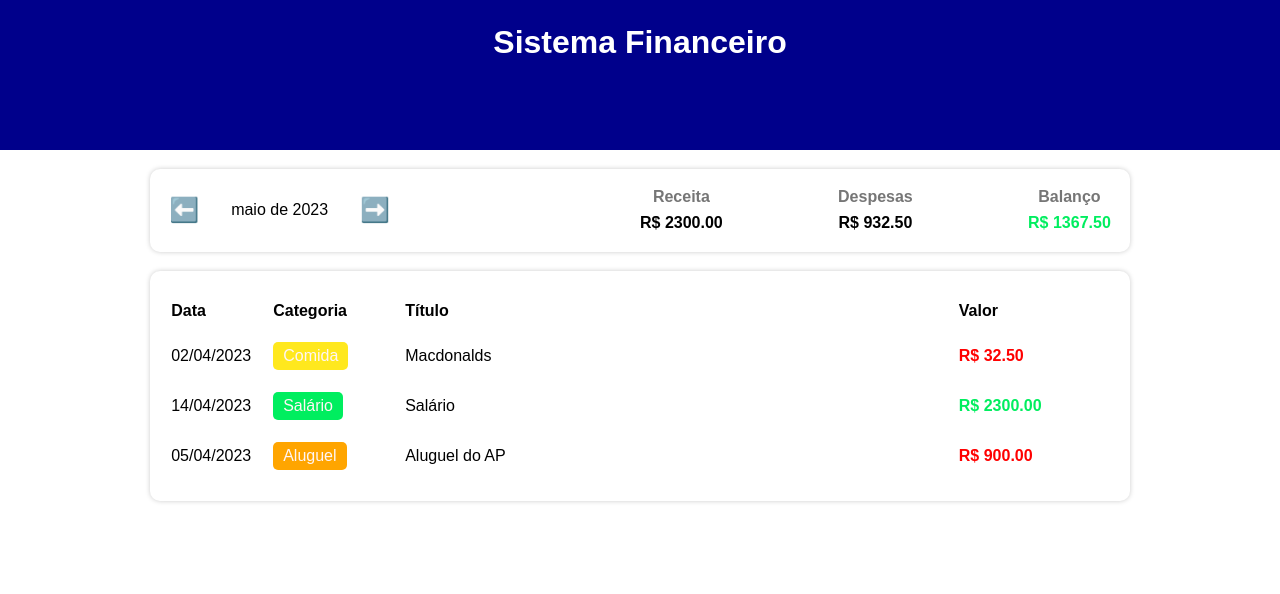
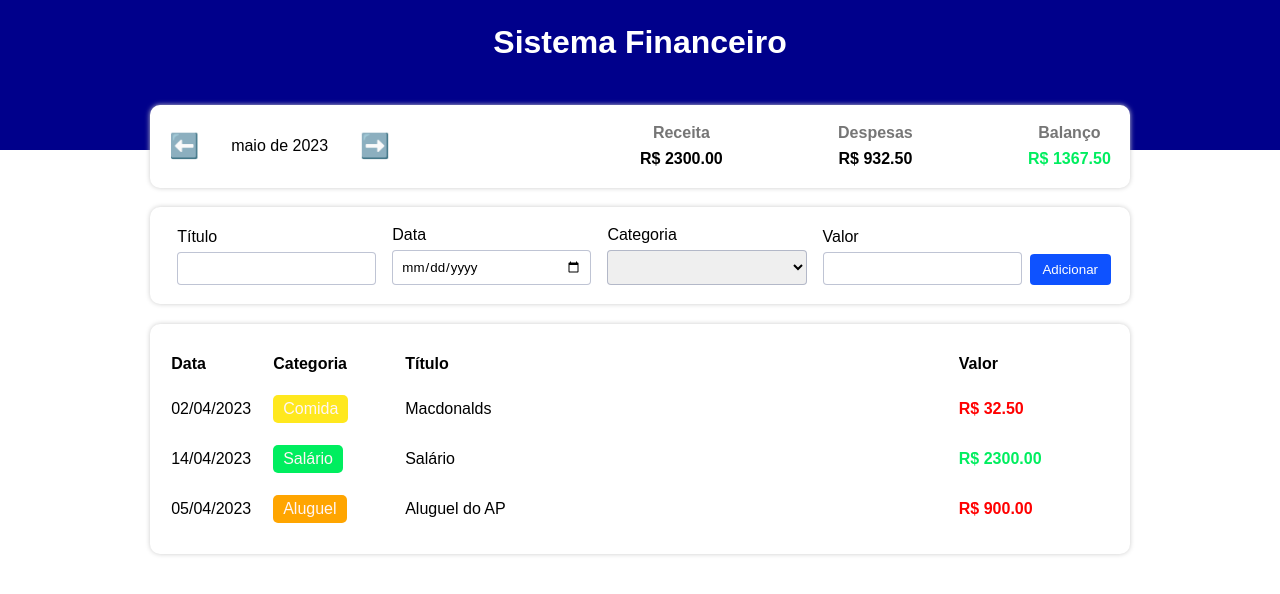
Before and after one commit to gabriel-teotonio/Finance-system-app, a React (Vite) app: page / in a window 1280 px wide. Shown: the top 594 px of the page. Built offline with nearby package versions, Linux system fonts and the light colour scheme.

Commit message:
feat: add the InputArea component

```diff
--- a/src/App.tsx
+++ b/src/App.tsx
@@ -7,6 +7,7 @@ import { getCurrentMonth, filterListByMonth } from './utils/dateFilter';
 import { Item } from './types/Item';
 import { InfoArea } from './components/InfoArea';
 import { categories } from './data/categories';
+import { InputArea } from './components/InputArea';
 
 function App() {
   const [list, setList] = useState(Items)
@@ -52,6 +53,7 @@ function App() {
         currentMonth={currentMonth}
         onMonthChange={handleMonthChange}
         />
+        <InputArea />
         <TableArea list={filteredList} />
       </C.Body>
     </C.Container>
--- a/src/AppStyles.tsx
+++ b/src/AppStyles.tsx
@@ -15,4 +15,5 @@ export const Body = styled.main`
     max-width: 980px;
     margin: auto;
     margin-bottom: 2rem;
+    transform: translateY(-4rem);
 `
--- /dev/null
+++ b/src/components/InputArea/index.tsx
@@ -0,0 +1,41 @@
+import { categories } from '../../data/categories';
+import * as C from './styles';
+
+export const InputArea = () => {
+
+    const categoryKeys: string[] = Object.keys(categories)
+
+    return(
+        <C.Container>
+            <C.Form>
+                <C.Label>
+                    <C.InputTitle>Título</C.InputTitle>
+                    <C.Input type="text" />
+                </C.Label>
+                <C.Label>
+                    <C.InputTitle>Data</C.InputTitle>
+                    <C.Input type="date" />
+                </C.Label>
+                <C.Label>
+                    <C.InputTitle>Categoria</C.InputTitle>
+                    <C.Select >
+                        <>
+                        <option></option>
+                         {
+                            categoryKeys.map((key,index) => (
+                                <option key={index} value={key}>{categories[key].title}</option>
+                            ))
+                         }
+                        </>
+                    </C.Select>
+                </C.Label>
+                <C.Label>
+                    <C.InputTitle>Valor</C.InputTitle>
+                    <C.Input type="number" />
+                </C.Label>
+
+                <C.ButtonSubmit>Adicionar</C.ButtonSubmit>
+            </C.Form>
+        </C.Container>
+    );
+}
--- /dev/null
+++ b/src/components/InputArea/styles.tsx
@@ -0,0 +1,49 @@
+import styled from "styled-components";
+
+const InputStyle = `
+    padding: .5rem;
+    border: #00145540 1px solid;
+    border-radius: 4px;
+    outline: none;
+    width:100%;
+
+    &:focus{
+        border: #001455b6 1px solid;
+    }
+`
+
+export const Container = styled.div`
+    width: 100%;
+    background-color: #fff;
+    padding: 1.2rem;
+    box-shadow: 0 0 5px #ccc;
+    border-radius: 10px;
+    margin-top: 1.2rem;
+`
+
+export const Form = styled.form`
+    display: flex;
+    align-items: end;
+`
+export const Label = styled.label`
+    flex: 1;
+    margin: 0 8px;
+`
+export const InputTitle = styled.p`
+    margin-bottom: 6px;
+`
+export const Input = styled.input`
+    ${InputStyle}
+`
+export const Select = styled.select`
+    ${InputStyle}
+`
+export const ButtonSubmit = styled.button`
+    padding: .5rem .8rem;
+    border-radius: 4px;
+    outline: none;
+    border: 0;
+    background-color: #0e52ff;
+    color: white;
+    cursor: pointer;
+`
```
